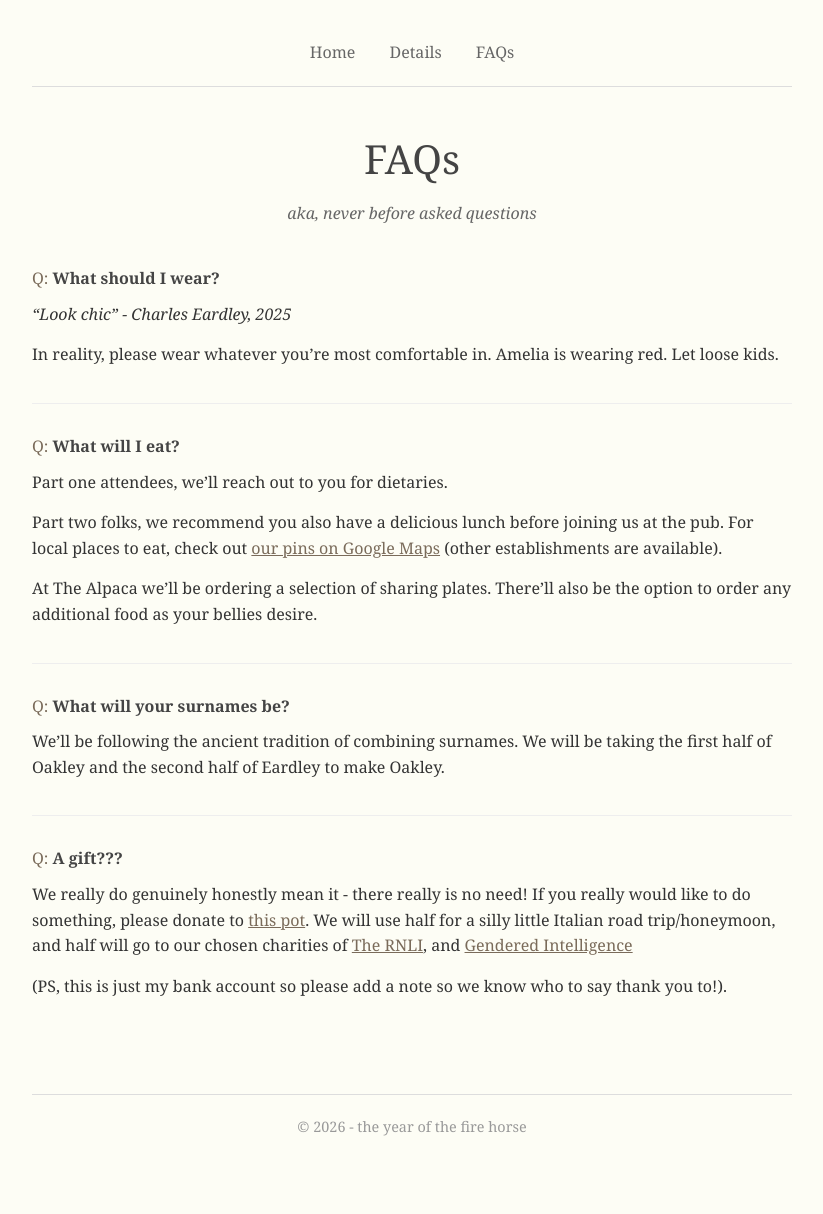
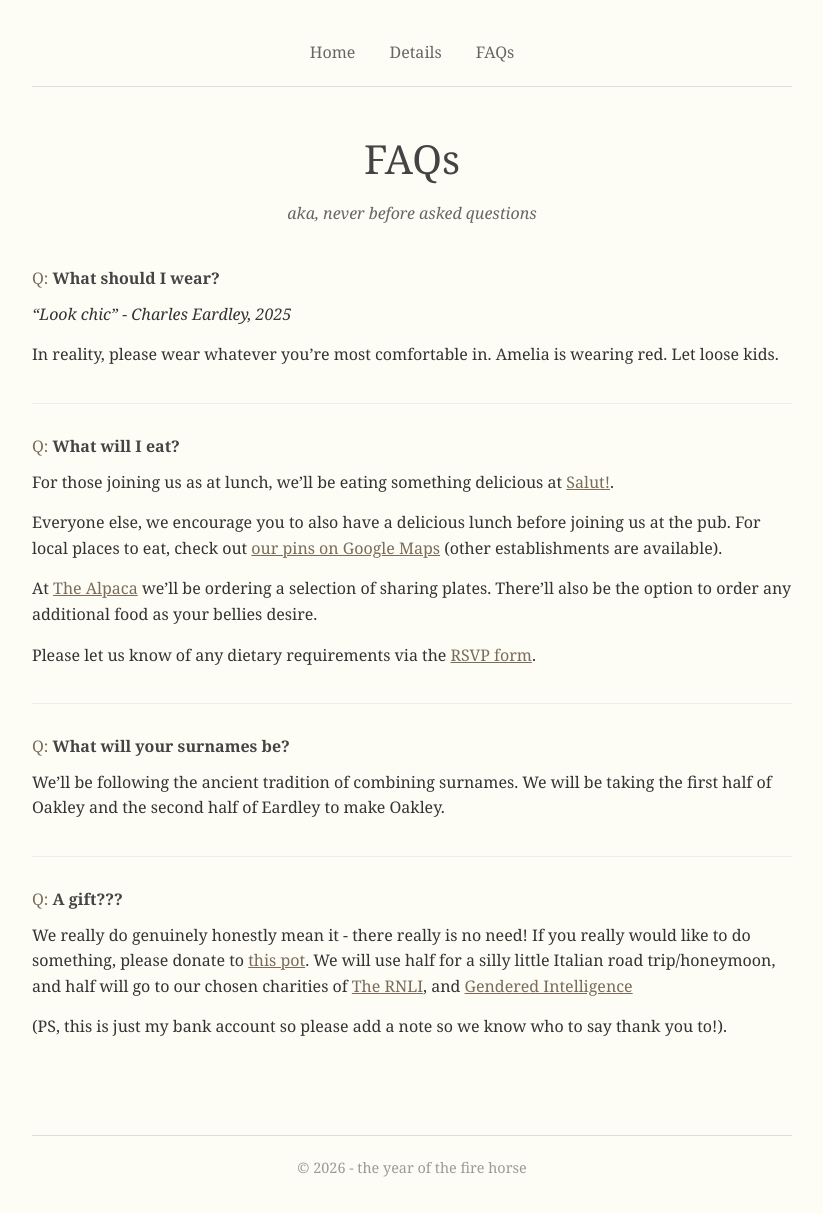
Before and after one commit to CEardley/chamelia-wedding, a Jekyll site: the page built from faqs.md, in a window 1280 px wide. Shown: the whole page, without its empty margins (228-1051 px from the left). Built offline with Jekyll 4.4.1, drawn with Linux system fonts in a browser that asks for light colours; before the commit the page ends 1173 px from its top, so only the background shows below that.

Commit message:
Some FAQ changes

```diff
--- a/faqs.md
+++ b/faqs.md
@@ -18,11 +18,13 @@ In reality, please wear whatever you're most comfortable in. Amelia is wearing r
 <div class="faq" markdown="1">
 <p class="question"><strong>What will I eat?</strong></p>
 
-Part one attendees, we'll reach out to you for dietaries.
+For those joining us as at lunch, we'll be eating something delicious at [Salut!](https://maps.app.goo.gl/iM8zpTtBmvk2sXpT6).
 
-Part two folks, we recommend you also have a delicious lunch before joining us at the pub. For local places to eat, check out [our pins on Google Maps](https://maps.app.goo.gl/88zZPKXioPRSf4NL9) (other establishments are available).
+Everyone else, we encourage you to also have a delicious lunch before joining us at the pub. For local places to eat, check out [our pins on Google Maps](https://maps.app.goo.gl/88zZPKXioPRSf4NL9) (other establishments are available).
 
-At The Alpaca we'll be ordering a selection of sharing plates. There'll also be the option to order any additional food as your bellies desire.
+At [The Alpaca](https://maps.app.goo.gl/uNuehWuNhdjxHvf6A) we'll be ordering a selection of sharing plates. There'll also be the option to order any additional food as your bellies desire.
+
+Please let us know of any dietary requirements via the [RSVP form](https://docs.google.com/forms/d/e/1FAIpQLSeMye-Fje8Vo_DgDTIamM62md0CbGNa_aCIcAmyneL2X45xvQ/viewform?usp=dialog).
 </div>
 
 <div class="faq" markdown="1">
```
